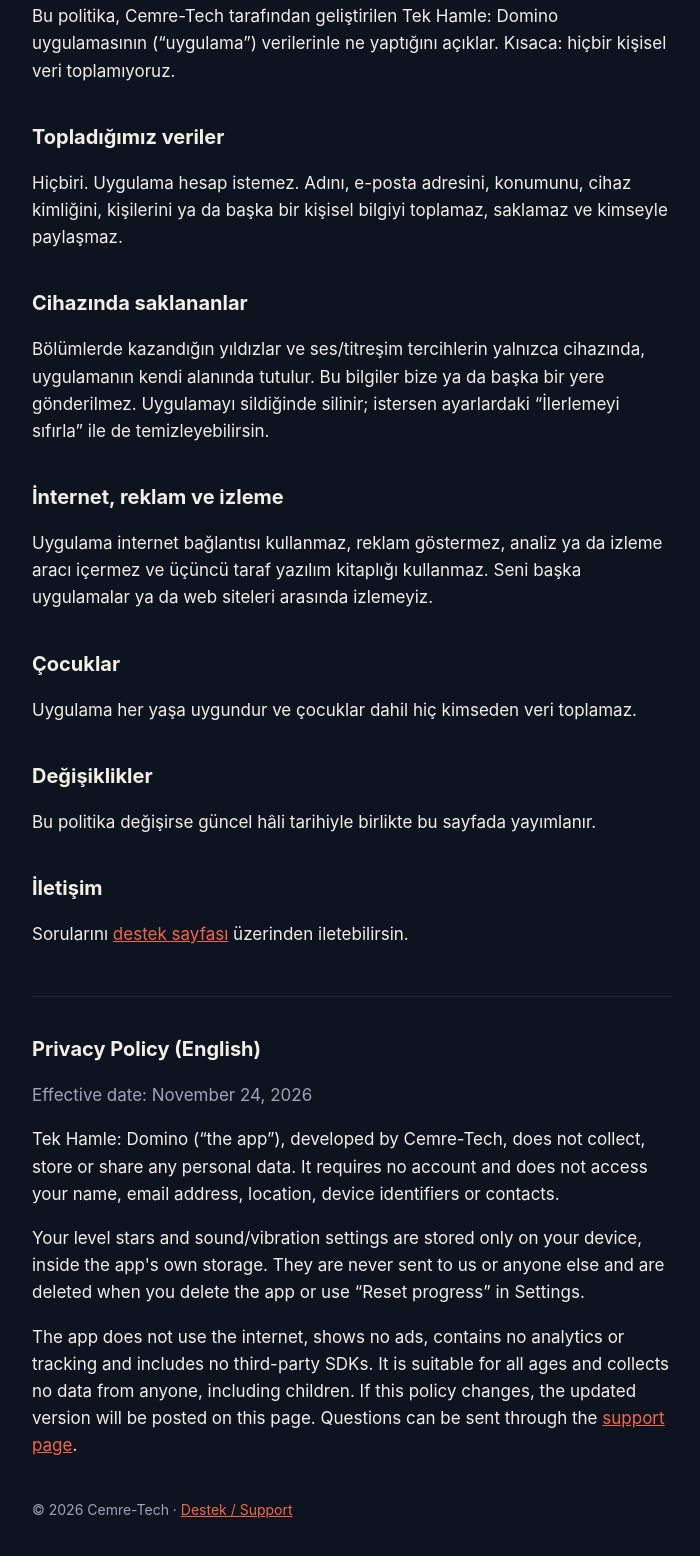
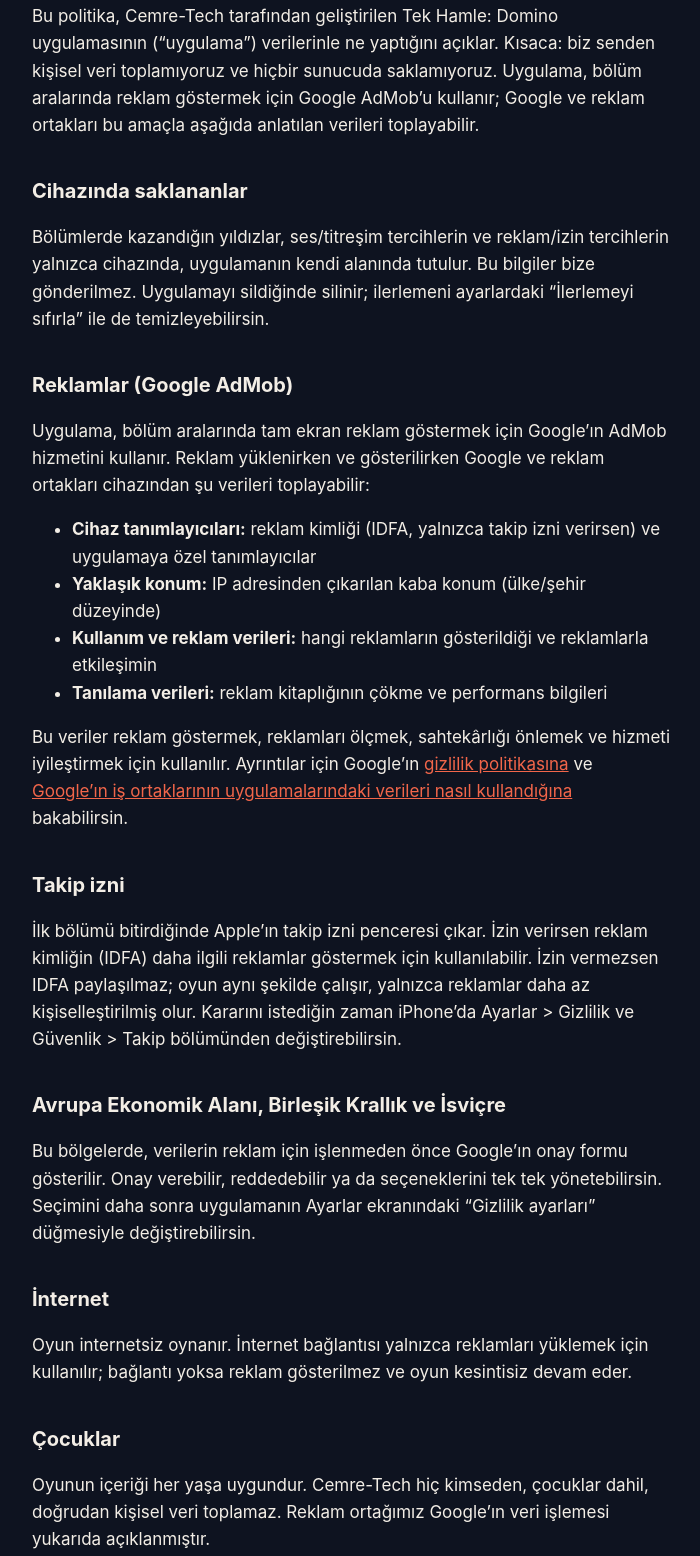
Before and after one commit to Cemre-Tech/tekhamle-domino-support, a plain HTML site: page privacy.html in a window 1280 px wide. Shown: the part 181-1737 px from the top of the page, without its empty margins (288-988 px from the left). Drawn offline with Linux system fonts and the light colour scheme.

Commit message:
Gizlilik politikası: AdMob reklamları ve takip iznini açıkla
Uygulama 1.0.2 ile Google AdMob geçiş reklamları gösteriyor; politika toplanan verileri, takip iznini ve AB onayını açıklıyor.

```diff
--- a/privacy.html
+++ b/privacy.html
@@ -4,7 +4,7 @@
   <meta charset="utf-8">
   <meta name="viewport" content="width=device-width, initial-scale=1">
   <title>Tek Hamle: Domino – Gizlilik Politikası</title>
-  <meta name="description" content="Tek Hamle: Domino gizlilik politikası. Uygulama hiçbir kişisel veri toplamaz.">
+  <meta name="description" content="Tek Hamle: Domino gizlilik politikası. Uygulama reklamlar için Google AdMob kullanır; bu sayfa hangi verilerin neden toplandığını açıklar.">
   <link rel="stylesheet" href="style.css">
   <link rel="icon" href="icon.png">
 </head>
@@ -18,21 +18,34 @@
     </div>
   </header>
 
-  <p class="soft">Yürürlük tarihi: 24 Kasım 2026</p>
+  <p class="soft">Yürürlük tarihi: 26 Kasım 2026</p>
 
-  <p>Bu politika, Cemre-Tech tarafından geliştirilen Tek Hamle: Domino uygulamasının (“uygulama”) verilerinle ne yaptığını açıklar. Kısaca: hiçbir kişisel veri toplamıyoruz.</p>
-
-  <h2>Topladığımız veriler</h2>
-  <p>Hiçbiri. Uygulama hesap istemez. Adını, e-posta adresini, konumunu, cihaz kimliğini, kişilerini ya da başka bir kişisel bilgiyi toplamaz, saklamaz ve kimseyle paylaşmaz.</p>
+  <p>Bu politika, Cemre-Tech tarafından geliştirilen Tek Hamle: Domino uygulamasının (“uygulama”) verilerinle ne yaptığını açıklar. Kısaca: biz senden kişisel veri toplamıyoruz ve hiçbir sunucuda saklamıyoruz. Uygulama, bölüm aralarında reklam göstermek için Google AdMob’u kullanır; Google ve reklam ortakları bu amaçla aşağıda anlatılan verileri toplayabilir.</p>
 
   <h2>Cihazında saklananlar</h2>
-  <p>Bölümlerde kazandığın yıldızlar ve ses/titreşim tercihlerin yalnızca cihazında, uygulamanın kendi alanında tutulur. Bu bilgiler bize ya da başka bir yere gönderilmez. Uygulamayı sildiğinde silinir; istersen ayarlardaki “İlerlemeyi sıfırla” ile de temizleyebilirsin.</p>
+  <p>Bölümlerde kazandığın yıldızlar, ses/titreşim tercihlerin ve reklam/izin tercihlerin yalnızca cihazında, uygulamanın kendi alanında tutulur. Bu bilgiler bize gönderilmez. Uygulamayı sildiğinde silinir; ilerlemeni ayarlardaki “İlerlemeyi sıfırla” ile de temizleyebilirsin.</p>
 
-  <h2>İnternet, reklam ve izleme</h2>
-  <p>Uygulama internet bağlantısı kullanmaz, reklam göstermez, analiz ya da izleme aracı içermez ve üçüncü taraf yazılım kitaplığı kullanmaz. Seni başka uygulamalar ya da web siteleri arasında izlemeyiz.</p>
+  <h2>Reklamlar (Google AdMob)</h2>
+  <p>Uygulama, bölüm aralarında tam ekran reklam göstermek için Google’ın AdMob hizmetini kullanır. Reklam yüklenirken ve gösterilirken Google ve reklam ortakları cihazından şu verileri toplayabilir:</p>
+  <ul>
+    <li><strong>Cihaz tanımlayıcıları:</strong> reklam kimliği (IDFA, yalnızca takip izni verirsen) ve uygulamaya özel tanımlayıcılar</li>
+    <li><strong>Yaklaşık konum:</strong> IP adresinden çıkarılan kaba konum (ülke/şehir düzeyinde)</li>
+    <li><strong>Kullanım ve reklam verileri:</strong> hangi reklamların gösterildiği ve reklamlarla etkileşimin</li>
+    <li><strong>Tanılama verileri:</strong> reklam kitaplığının çökme ve performans bilgileri</li>
+  </ul>
+  <p>Bu veriler reklam göstermek, reklamları ölçmek, sahtekârlığı önlemek ve hizmeti iyileştirmek için kullanılır. Ayrıntılar için Google’ın <a href="https://policies.google.com/privacy">gizlilik politikasına</a> ve <a href="https://policies.google.com/technologies/partner-sites">Google’ın iş ortaklarının uygulamalarındaki verileri nasıl kullandığına</a> bakabilirsin.</p>
+
+  <h2>Takip izni</h2>
+  <p>İlk bölümü bitirdiğinde Apple’ın takip izni penceresi çıkar. İzin verirsen reklam kimliğin (IDFA) daha ilgili reklamlar göstermek için kullanılabilir. İzin vermezsen IDFA paylaşılmaz; oyun aynı şekilde çalışır, yalnızca reklamlar daha az kişiselleştirilmiş olur. Kararını istediğin zaman iPhone’da Ayarlar &gt; Gizlilik ve Güvenlik &gt; Takip bölümünden değiştirebilirsin.</p>
+
+  <h2>Avrupa Ekonomik Alanı, Birleşik Krallık ve İsviçre</h2>
+  <p>Bu bölgelerde, verilerin reklam için işlenmeden önce Google’ın onay formu gösterilir. Onay verebilir, reddedebilir ya da seçeneklerini tek tek yönetebilirsin. Seçimini daha sonra uygulamanın Ayarlar ekranındaki “Gizlilik ayarları” düğmesiyle değiştirebilirsin.</p>
+
+  <h2>İnternet</h2>
+  <p>Oyun internetsiz oynanır. İnternet bağlantısı yalnızca reklamları yüklemek için kullanılır; bağlantı yoksa reklam gösterilmez ve oyun kesintisiz devam eder.</p>
 
   <h2>Çocuklar</h2>
-  <p>Uygulama her yaşa uygundur ve çocuklar dahil hiç kimseden veri toplamaz.</p>
+  <p>Oyunun içeriği her yaşa uygundur. Cemre-Tech hiç kimseden, çocuklar dahil, doğrudan kişisel veri toplamaz. Reklam ortağımız Google’ın veri işlemesi yukarıda açıklanmıştır.</p>
 
   <h2>Değişiklikler</h2>
   <p>Bu politika değişirse güncel hâli tarihiyle birlikte bu sayfada yayımlanır.</p>
@@ -43,10 +56,15 @@
   <hr>
   <div lang="en">
     <h2>Privacy Policy (English)</h2>
-    <p class="soft">Effective date: November 24, 2026</p>
-    <p>Tek Hamle: Domino (“the app”), developed by Cemre-Tech, does not collect, store or share any personal data. It requires no account and does not access your name, email address, location, device identifiers or contacts.</p>
-    <p>Your level stars and sound/vibration settings are stored only on your device, inside the app's own storage. They are never sent to us or anyone else and are deleted when you delete the app or use “Reset progress” in Settings.</p>
-    <p>The app does not use the internet, shows no ads, contains no analytics or tracking and includes no third-party SDKs. It is suitable for all ages and collects no data from anyone, including children. If this policy changes, the updated version will be posted on this page. Questions can be sent through the <a href="index.html">support page</a>.</p>
+    <p class="soft">Effective date: November 26, 2026</p>
+    <p>Tek Hamle: Domino (“the app”) is developed by Cemre-Tech. We do not collect personal data from you and do not store any on a server. The app uses Google AdMob to show full-screen ads between levels, and Google and its advertising partners may collect the data described below for that purpose.</p>
+    <p><strong>Stored on your device.</strong> Your level stars, sound/vibration settings and ad/consent choices are stored only on your device, inside the app’s own storage. They are never sent to us and are deleted when you delete the app; you can also clear your progress with “Reset progress” in Settings.</p>
+    <p><strong>Ads (Google AdMob).</strong> When ads are loaded and shown, Google and its partners may collect: device identifiers (the advertising identifier, IDFA, only if you allow tracking, and app-specific identifiers); approximate location derived from your IP address; usage and advertising data such as which ads were shown and how you interacted with them; and diagnostics such as crash and performance data from the ads library. This data is used to serve and measure ads, prevent fraud and improve the service. See Google’s <a href="https://policies.google.com/privacy">privacy policy</a> and <a href="https://policies.google.com/technologies/partner-sites">how Google uses information from sites or apps that use its services</a>.</p>
+    <p><strong>Tracking permission.</strong> After you finish the first level, Apple’s App Tracking Transparency prompt appears. If you allow tracking, your IDFA may be used to show more relevant ads. If you don’t, the IDFA is not shared; the game works the same and ads are simply less personalized. You can change this at any time in iPhone Settings &gt; Privacy &amp; Security &gt; Tracking.</p>
+    <p><strong>EEA, UK and Switzerland.</strong> In these regions Google’s consent form is shown before your data is processed for ads. You can consent, decline or manage your choices individually, and change them later with the “Privacy settings” button in the app’s Settings screen.</p>
+    <p><strong>Internet.</strong> The game can be played offline. An internet connection is only used to load ads; without one, no ads are shown and the game continues normally.</p>
+    <p><strong>Children.</strong> The game’s content is suitable for all ages. Cemre-Tech does not directly collect personal data from anyone, including children; data processing by our ad partner Google is described above.</p>
+    <p>If this policy changes, the updated version will be posted on this page with its date. Questions can be sent through the <a href="index.html">support page</a>.</p>
   </div>
 
   <footer>© 2026 Cemre-Tech · <a href="index.html">Destek / Support</a></footer>
```
